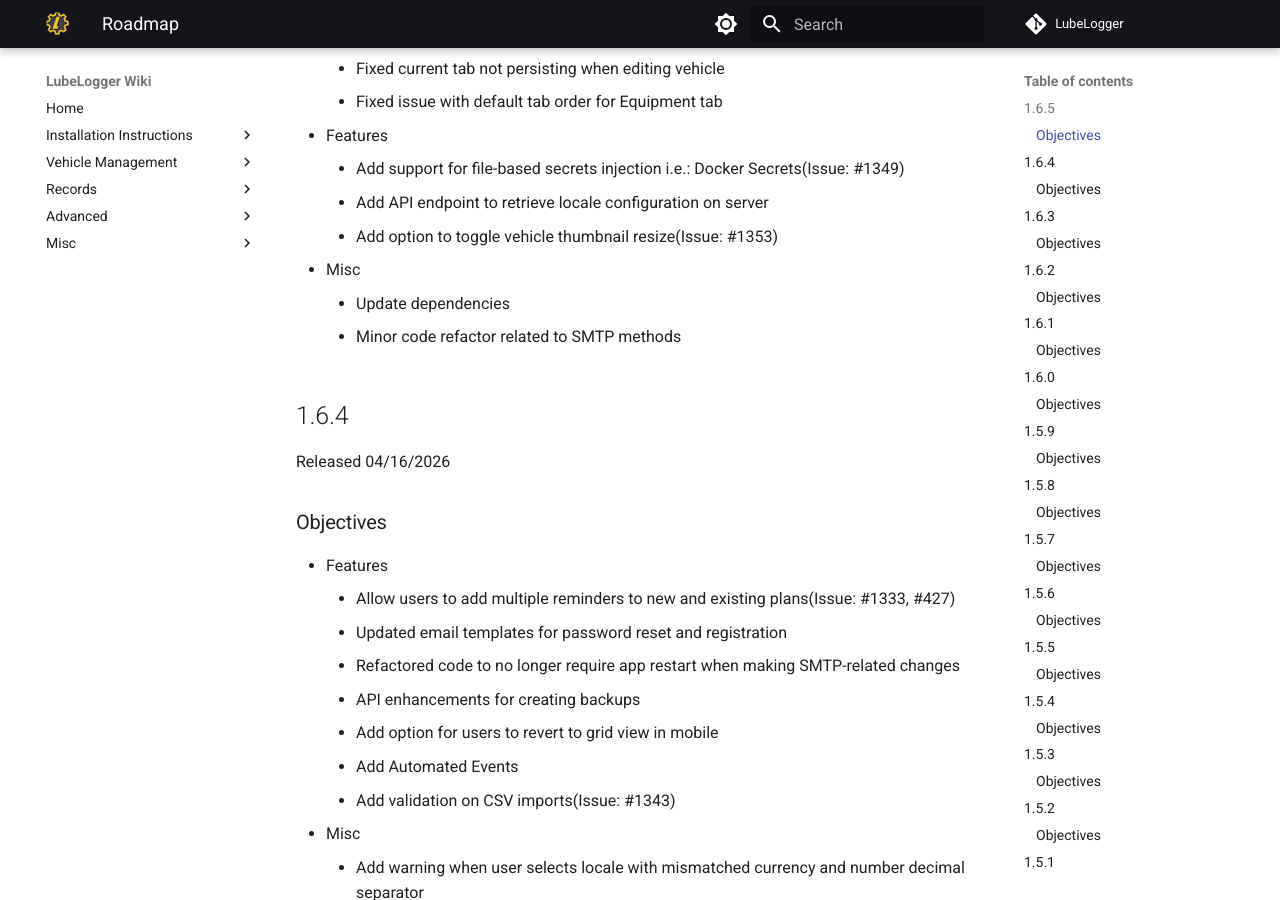
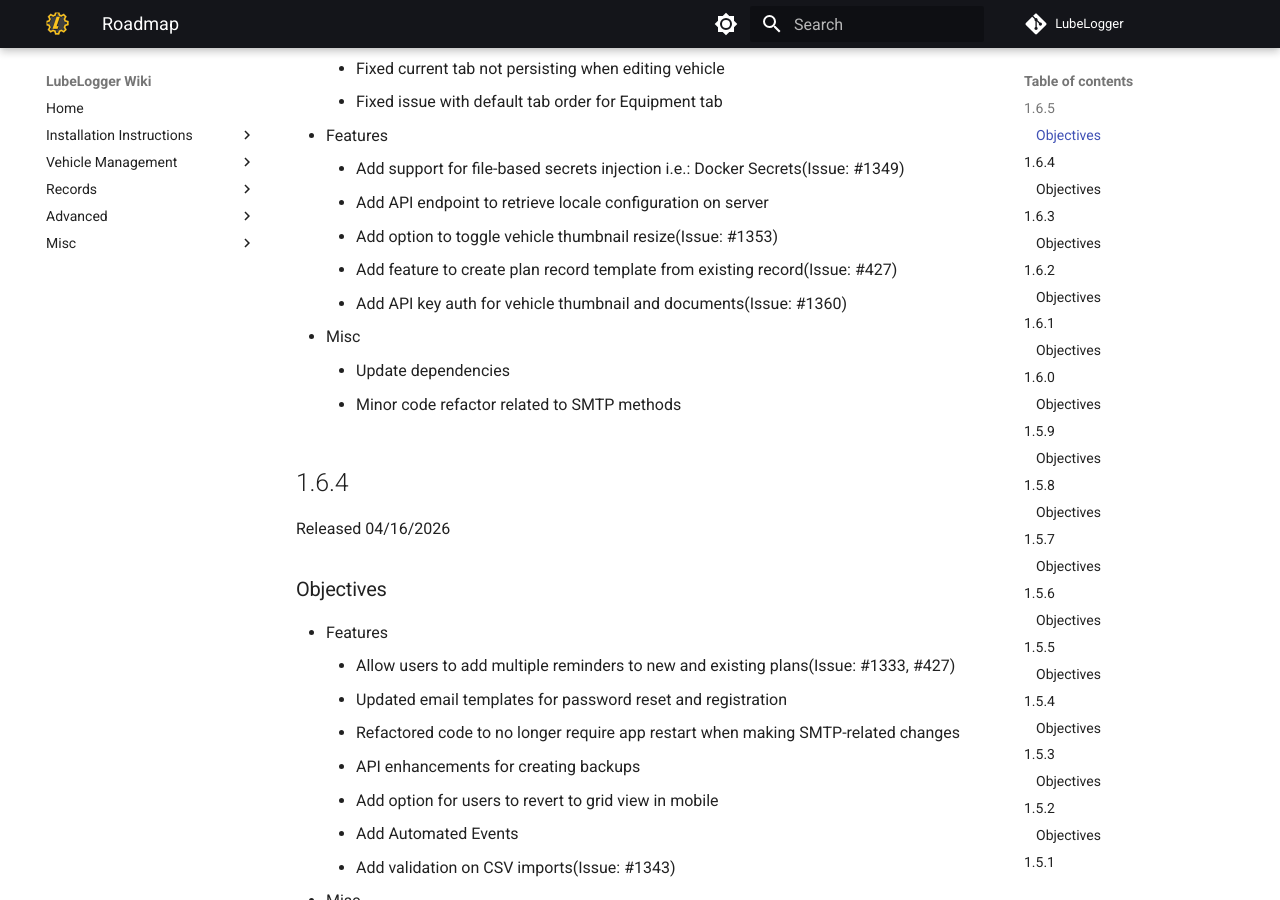
Before and after one commit to hargata/lubelog_docs, an MkDocs documentation site: the page built from docs/Misc/Roadmap.md, in a window 1280 px wide and 900 px high, scrolled down 413 px. Built offline with MkDocs 1.6.1 and Material for MkDocs 9.7.7, drawn with Linux system fonts in a browser that asks for light colours; comment, search, counter and statistics services are not loaded.

Commit message:
update roadmap

```diff
--- a/docs/Misc/Roadmap.md
+++ b/docs/Misc/Roadmap.md
@@ -14,6 +14,8 @@ Scheduled Release TBD
     - Add support for file-based secrets injection i.e.: Docker Secrets(Issue: #1349)
     - Add API endpoint to retrieve locale configuration on server
     - Add option to toggle vehicle thumbnail resize(Issue: #1353)
+    - Add feature to create plan record template from existing record(Issue: #427)
+    - Add API key auth for vehicle thumbnail and documents(Issue: #1360)
 - Misc
     - Update dependencies
     - Minor code refactor related to SMTP methods
```
